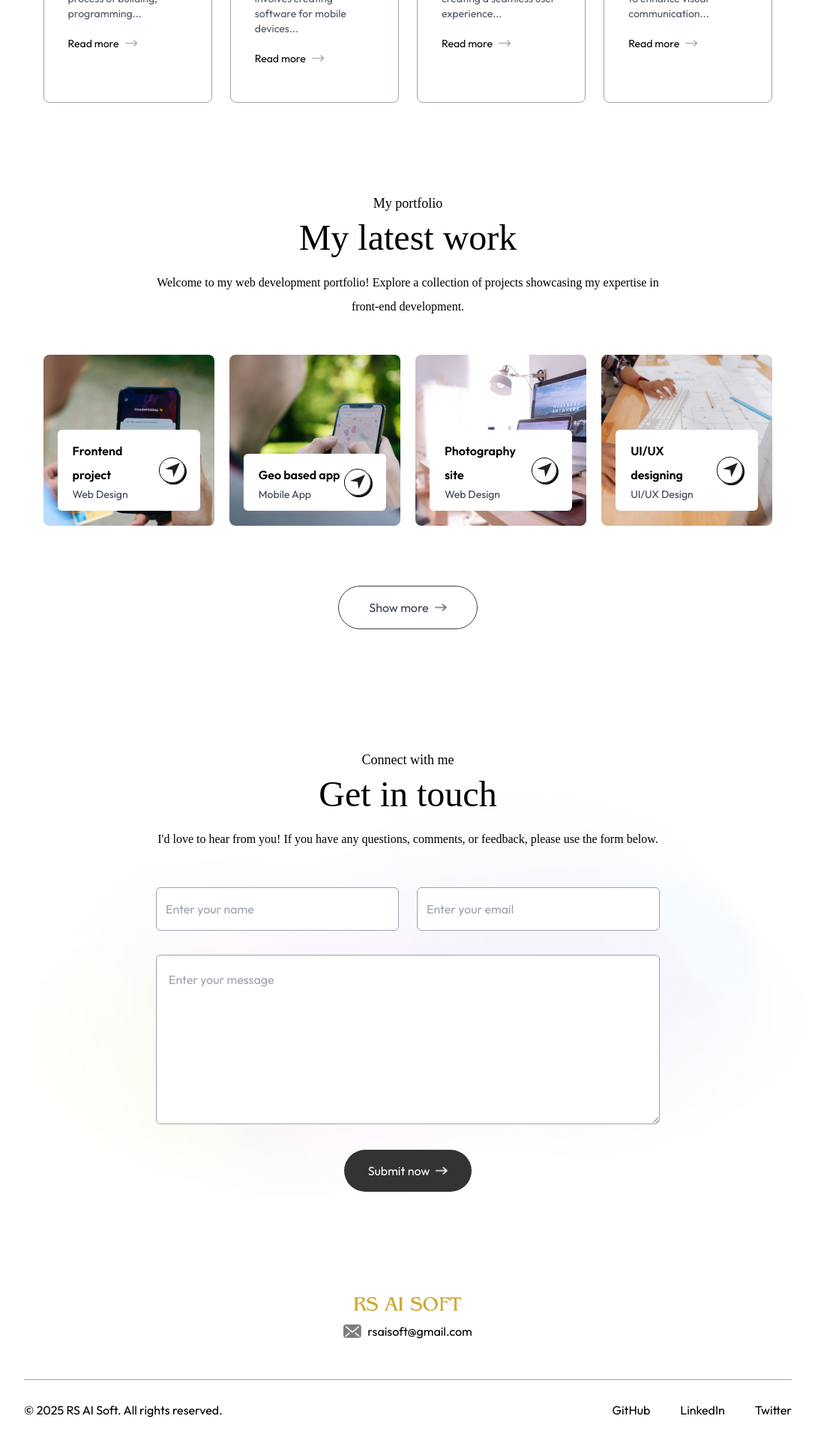
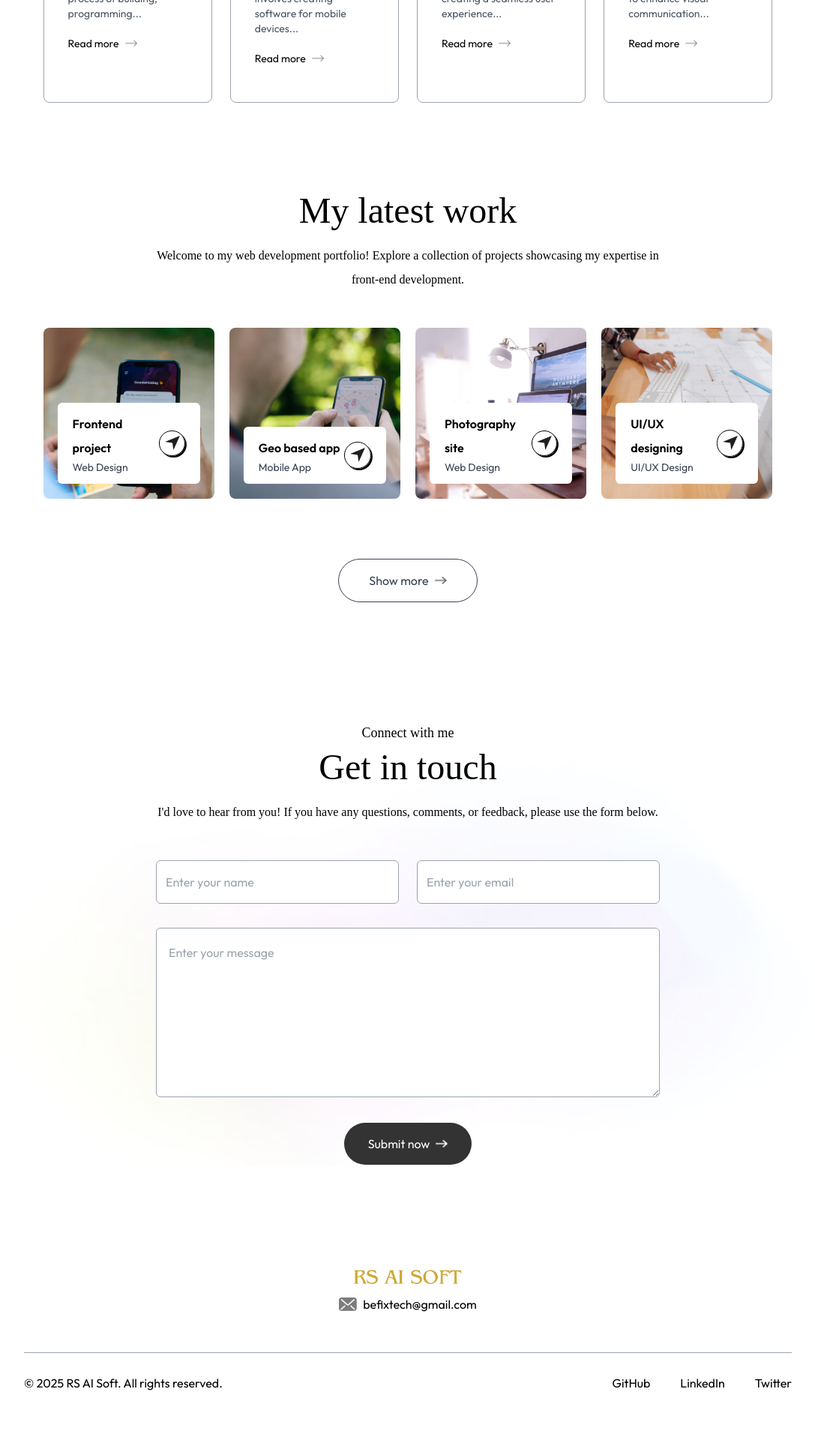
Before and after one commit to ShwetaBhattacharjee/rsaisoft, a Next.js app: page / in a window 1280 px wide. Shown: the part 2467-4387 px from the top of the page at 75% size, without its empty margins (96-1183 px from the left). After the commit the page ends 4351 px from the top, so only its background shows below. Built offline with nearby package versions, Linux system fonts and the light colour scheme; a web font is replaced by a local one.

Commit message:
first commit

```diff
--- a/components/Footer.jsx
+++ b/components/Footer.jsx
@@ -10,7 +10,7 @@ const Footer = ({isDarkMode}) => {
 
         <div className='w-max flex items-center gap-2 mx-auto'>
             <Image src={isDarkMode ? assets.mail_icon_dark : assets.mail_icon} alt='' className='w-6'/>
-            rsaisoft@gmail.com
+            befixtech@gmail.com
         </div>
       </div>
 
--- a/components/Work.jsx
+++ b/components/Work.jsx
@@ -11,12 +11,7 @@ const Work = ({isDarkMode}) => {
     transition={{ duration: 1 }}
     id='work' className='w-full px-[12%] py-10 scroll-mt-20'>
 
-      <motion.h4
-      initial={{ y: -20, opacity: 0 }}
-      whileInView={{ y: 0, opacity: 1 }}
-      transition={{ delay: 0.3, duration: 0.5 }}
-      className='text-center mb-2 text-lg font-Ovo'>
-      My portfolio</motion.h4>
+
 
       <motion.h2
       initial={{ y: -20, opacity: 0 }}
```
